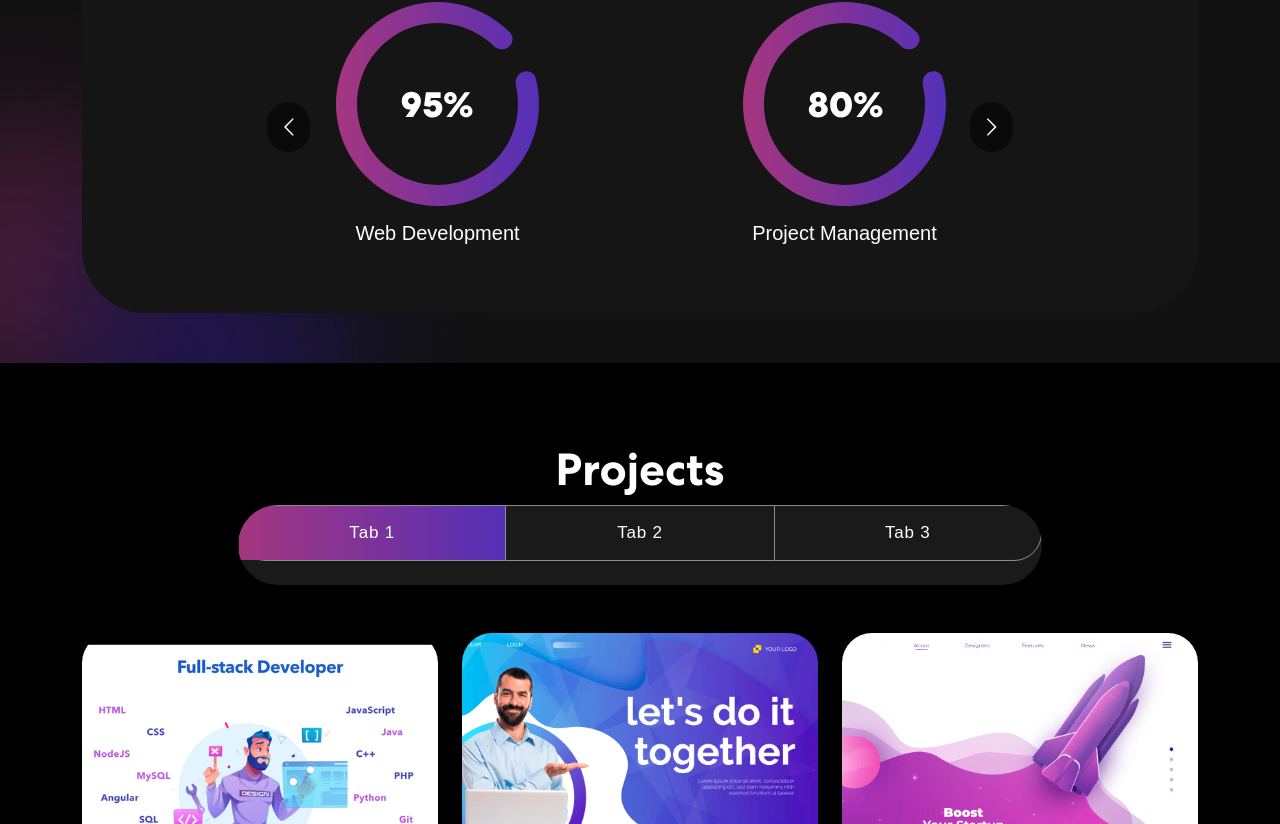
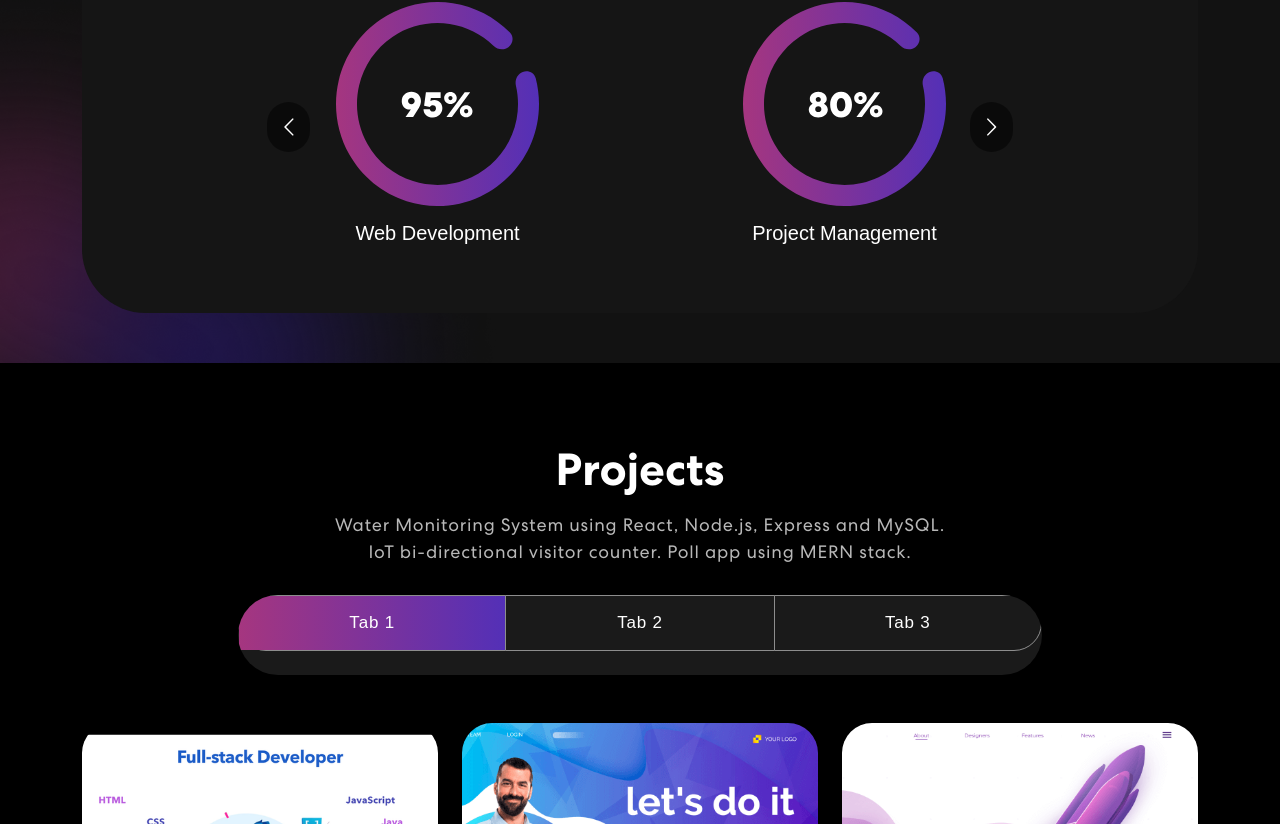
Before and after one commit to visiodei888/Portfolio--Website, a React (Create React App) app: page / in a window 1280 px wide. Shown: the part 1095-1919 px from the top of the page. Built offline with nearby package versions, Linux system fonts and the light colour scheme.

Commit message:
first commit

```diff
--- a/src/components/Projects.js
+++ b/src/components/Projects.js
@@ -51,7 +51,7 @@ export const Projects = () => {
               {({ isVisible }) =>
               <div className={isVisible ? "animate__animated animate__fadeIn": ""}>
                 <h2>Projects</h2>
-                {/* <p>Lorem Ipsum is simply dummy text of the printing and typesetting industry. Lorem Ipsum has been the industry's standard dummy text ever since the 1500s, when an unknown printer took a galley of type and scrambled it to make a type specimen book.</p> */}
+                <p>Water Monitoring System using React, Node.js, Express and MySQL. IoT bi-directional visitor counter. Poll app using MERN stack.</p>
                 <Tab.Container id="projects-tabs" defaultActiveKey="first">
                   <Nav variant="pills" className="nav-pills mb-5 justify-content-center align-items-center" id="pills-tab">
                     <Nav.Item>
```
